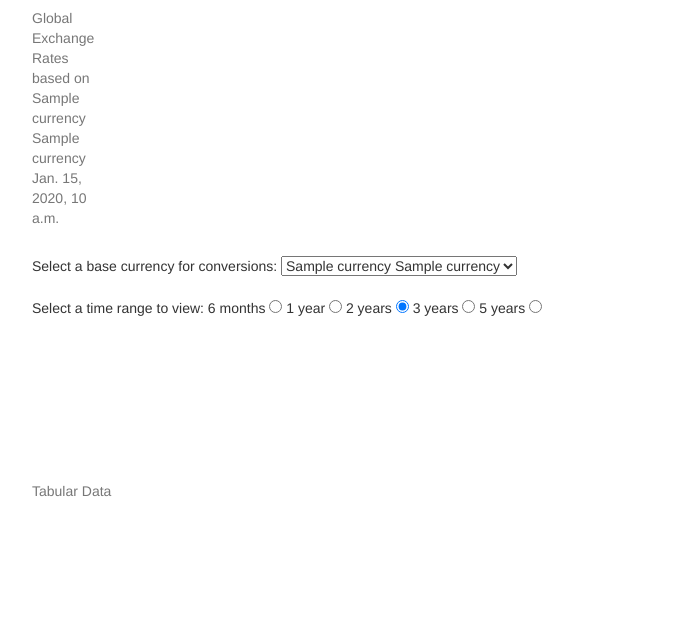
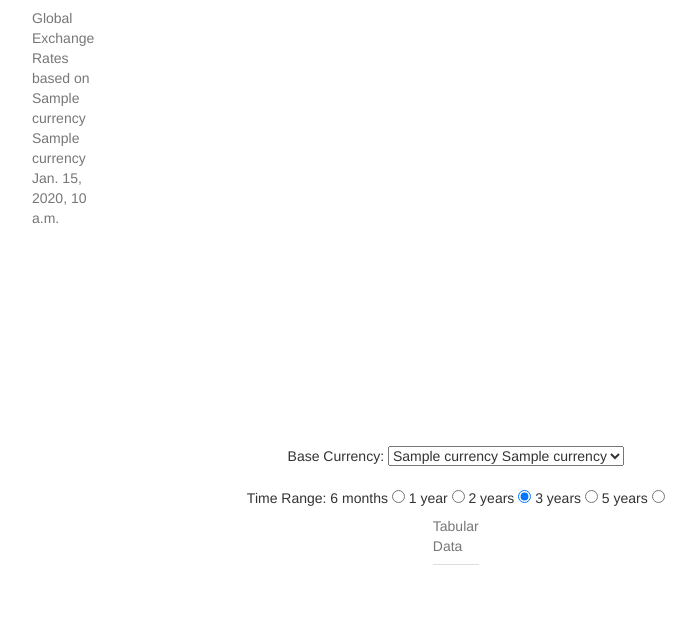
Before and after one commit to inyotech/django-forex, a Django app: template forex/webapp/templates/webapp/index.html in a window 1280 px wide. Shown: the top 625 px of the page, without its empty margins (38-734 px from the left). Run offline with Django 3.2, Linux system fonts and the light colour scheme; the template is opened without the code that fills it: most values are stand-ins (such as "Sample title", 1, 10 or a date in 2020); some libraries are stand-ins or nearby versions.

Commit message:
Style updates.

```diff
--- a/forex/webapp/static/webapp/css/styles.css
+++ b/forex/webapp/static/webapp/css/styles.css
@@ -1,4 +1,5 @@
 #currency-table table {
+    margin-bottom: 20px;
 }
 
 #currency-table td {
@@ -48,8 +49,7 @@
 }
 
 #base-currency-select {
-    margin-top: 20px;
-    margin-bottom: 20px;
+    margin: 20px auto;
 }
 
 .sidebar-nav {
@@ -78,3 +78,17 @@
 #historic-table table tbody tr:last-child {
     border-bottom: 1px solid #ddd;
 }
+
+#historic-table table {
+    width: auto;
+    margin: 0 auto;
+}
+
+#historic-table svg {
+    display: block;
+    margin: 20px auto;
+}
+
+#controls {
+    text-align: center;
+}
--- a/forex/webapp/static/webapp/js/graphs.js
+++ b/forex/webapp/static/webapp/js/graphs.js
@@ -1,7 +1,7 @@
 function show_historic_graph() {
 
-    var margin = {top: 30, right: 20, bottom: 80, left: 50},
-        width = 600 - margin.left - margin.right,
+    var margin = {top: 30, right: 20, bottom: 20, left: 50},
+        width = 700 - margin.left - margin.right,
         height = 400 - margin.top - margin.bottom;
 
     var parseDate = d3.timeParse("%Y-%m-%d");
@@ -59,7 +59,6 @@ function show_historic_graph() {
     var g = svg.append("g")
         .attr("transform", "translate(" + margin.left + "," + margin.top + ")");
 
-
     var path = g.append("path")
         .attr("class", "line")
         .style('stroke', function() {
--- a/forex/webapp/templates/webapp/index.html
+++ b/forex/webapp/templates/webapp/index.html
@@ -39,7 +39,13 @@
           {% block content %}
 	  <table id="latest-rates"><caption>Global Exchange Rates based on {{ base_rate.currency.short_name }} {{ base_rate.currency.currency_name }} {{ base_rate.rate_date }}</caption></table>
           {% endblock %}
-          <div id="base-currency-select" >Select a base currency for conversions:
+        </div>
+      </div>
+      <div class="row">
+	<div class="col-sm-9" id="historic-table">
+          <svg></svg>
+          <div id="controls" >
+            <div id="base-currency-select" >Base Currency:
               <select class="currency-select" >
                 {% for currency in currencies %}
                 <option value="{{currency.currency_code}}" {% if currency.currency_code == 'EUR' %} selected="selected" {% endif %} >
@@ -48,7 +54,7 @@
                 {% endfor %}
               </select>
             </div>
-	  <div id="timespan-select" >Select a time range to view:
+	    <div id="timespan-select" >Time Range:
 	      6 months
 	      <input type="radio" name="timespan-select-button" value="6">
 	      1 year
@@ -61,12 +67,17 @@
 	      <input type="radio" name="timespan-select-button" value="60">
 	    </div>
           </div>
-      </div>
-      <div class="row">
-	<div class="col-sm-9" id="historic-table">
-          <svg></svg>
-          <table id="historic-rates" class="table table-striped" ><caption>Tabular Data</caption></table>
+          <table id="historic-rates" class="table table-striped" >
+            <caption>Tabular Data</caption>
+            <tfoot>
+              <tr>
+                <td>
                   <ul id="pagination-demo" class="pagination-sm pagination" ></ul>
+                </td>
+              </tr>
+            </tfoot>
+          </table>
+
 	</div>
 	<div id="news" class="col-sm-3">
           {% block sidebar %}
--- a/rate_downloader.py
+++ b/rate_downloader.py
@@ -9,7 +9,7 @@ import requests
 
 class Downloader:
 
-    rates_url = 'https://www.federalreserve.gov/datadownload/Output.aspx?rel=H10&series=43572f5adbac30c0ef4bcc6ce04726bb&lastobs=&from=3/01/2017&to=04/10/2017&filetype=csv&label=include&layout=seriescolumn'
+    rates_url = 'https://www.federalreserve.gov/datadownload/Output.aspx?rel=H10&series=43572f5adbac30c0ef4bcc6ce04726bb&lastobs=&from=3/01/2012&to=04/10/2017&filetype=csv&label=include&layout=seriescolumn'
 
     def __init__(self):
         self.raw_rate_data = None
```
Lines whose indentation alone changed are shown as unchanged.
